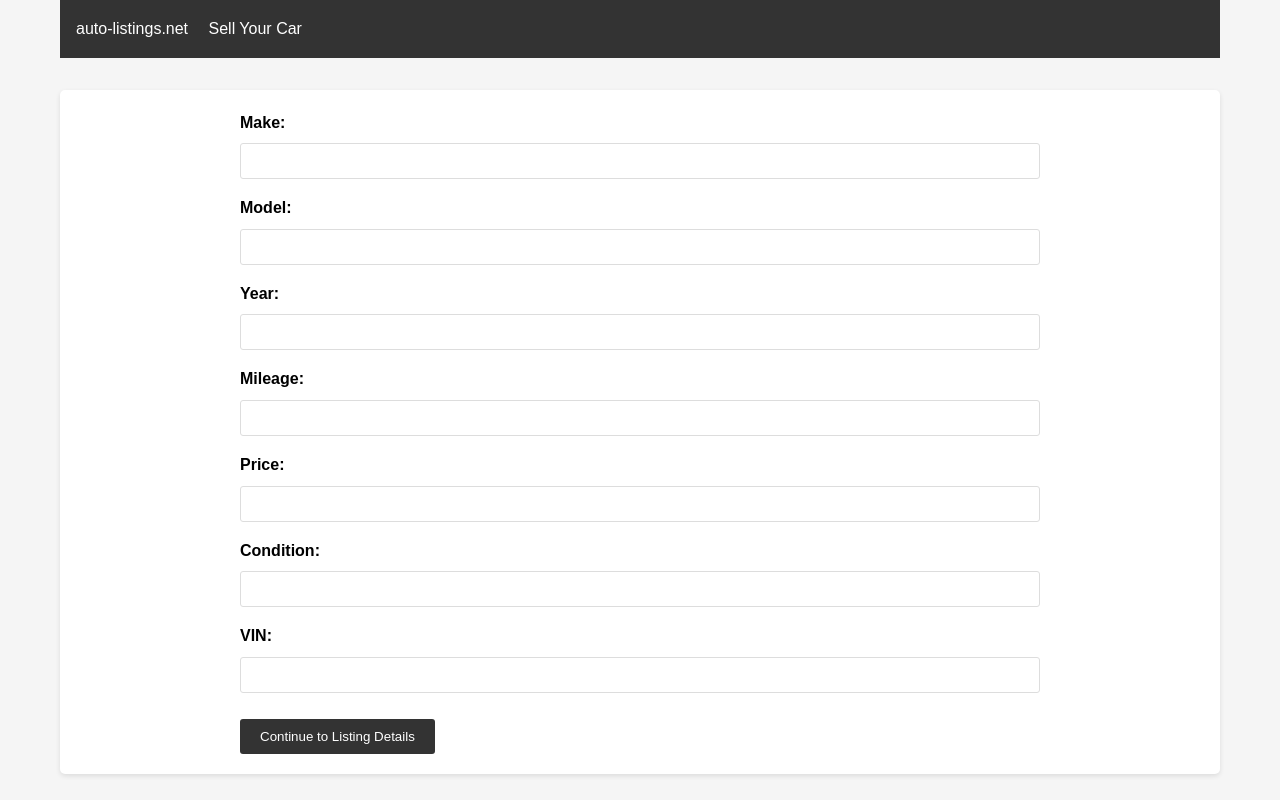
After one commit to bvedant/auto-listings.net, a Django app: page /sell/ in a window 1280 px wide. The commit adds this page. Run offline with Django 5.2, Linux system fonts and the light colour scheme.

Commit message:
Create Listing form

```diff
--- /dev/null
+++ b/listings/forms.py
@@ -0,0 +1,14 @@
+from django import forms
+
+class VehicleForm(forms.Form):
+    make = forms.CharField(max_length=100)
+    model = forms.CharField(max_length=100)
+    year = forms.IntegerField()
+    mileage = forms.IntegerField()
+    price = forms.DecimalField(max_digits=10, decimal_places=0)
+    condition = forms.CharField(max_length=50)
+    vin = forms.CharField(max_length=17, label="VIN")
+
+class ListingDetailsForm(forms.Form):
+    title = forms.CharField(max_length=200)
+    seller_notes = forms.CharField(widget=forms.Textarea, required=False)
--- a/listings/models.py
+++ b/listings/models.py
@@ -7,7 +7,6 @@ class Vehicle(models.Model):
     year = models.IntegerField()
     mileage = models.IntegerField()
     price = models.DecimalField(max_digits=10, decimal_places=0)
-    description = models.TextField()
     condition = models.CharField(max_length=50)
     vin = models.CharField(max_length=17)
 
--- a/listings/templates/listings/base.html
+++ b/listings/templates/listings/base.html
@@ -136,12 +136,47 @@
                 grid-template-columns: 1fr;
             }
         }
+
+        /* Form styles */
+        .listing-form {
+            max-width: 800px;
+            margin: 0 auto;
+        }
+
+        .form-section {
+            margin-bottom: 2em;
+        }
+
+        form p {
+            margin-bottom: 1em;
+        }
+
+        label {
+            display: block;
+            margin-bottom: 0.5em;
+            font-weight: bold;
+        }
+
+        input[type="text"],
+        input[type="number"],
+        textarea,
+        select {
+            width: 100%;
+            padding: 8px;
+            border: 1px solid #ddd;
+            border-radius: 3px;
+            font-size: 1em;
+        }
+
+        textarea {
+            min-height: 100px;
+        }
     </style>
 </head>
 <body>
     <nav>
         <a href="{% url 'listings:listing_list' %}">auto-listings.net</a>
-        <a href="{% url 'listings:listing_create' %}">Sell Your Car</a>
+        <a href="{% url 'listings:vehicle_create' %}">Sell Your Car</a>
     </nav>
 
     <div class="content">
--- /dev/null
+++ b/listings/templates/listings/vehicle_form.html
@@ -0,0 +1,13 @@
+{% extends 'listings/base.html' %}
+
+{% block title %}Add Your Vehicle{% endblock %}
+
+{% block content %}
+<div class="listing-form">
+    <form method="post">
+        {% csrf_token %}
+        {{ form.as_p }}
+        <button type="submit">Continue to Listing Details</button>
+    </form>
+</div>
+{% endblock %}
--- a/listings/urls.py
+++ b/listings/urls.py
@@ -6,5 +6,6 @@ app_name = 'listings'
 urlpatterns = [
     path('', views.listing_list, name='listing_list'),
     path('<int:pk>/', views.listing_detail, name='listing_detail'),
-    path('create/', views.listing_create, name='listing_create'),
+    path('sell/', views.vehicle_create, name='vehicle_create'),
+    path('sell/<int:vehicle_id>/details/', views.listing_details, name='listing_details'),
 ]
--- a/listings/views.py
+++ b/listings/views.py
@@ -1,5 +1,6 @@
-from django.shortcuts import render, get_object_or_404
-from .models import Listing
+from django.shortcuts import render, get_object_or_404, redirect
+from .models import Listing, Vehicle
+from .forms import VehicleForm, ListingDetailsForm
 
 def listing_list(request):
     listings = Listing.objects.filter(is_active=True).order_by('-created_at')
@@ -9,6 +10,32 @@ def listing_detail(request, pk):
     listing = get_object_or_404(Listing, pk=pk)
     return render(request, 'listings/listing_detail.html', {'listing': listing})
 
-def listing_create(request):
-    # We'll implement this later with forms
-    pass
+def vehicle_create(request):
+    if request.method == 'POST':
+        form = VehicleForm(request.POST)
+        if form.is_valid():
+            vehicle = Vehicle.objects.create(**form.cleaned_data)
+            return redirect('listings:listing_details', vehicle_id=vehicle.id)
+    else:
+        form = VehicleForm()
+
+    return render(request, 'listings/vehicle_form.html', {'form': form})
+
+def listing_details(request, vehicle_id):
+    vehicle = get_object_or_404(Vehicle, id=vehicle_id)
+
+    if request.method == 'POST':
+        form = ListingDetailsForm(request.POST)
+        if form.is_valid():
+            listing = Listing.objects.create(
+                vehicle=vehicle,
+                **form.cleaned_data
+            )
+            return redirect('listings:listing_detail', pk=listing.pk)
+    else:
+        form = ListingDetailsForm()
+
+    return render(request, 'listings/listing_details_form.html', {
+        'form': form,
+        'vehicle': vehicle
+    })
```
Also changed, not shown: listings/templates/listings/listing_details_form.html (added, +21 -0 lines), listings/templates/listings/listing_form.html (added, +15 -0 lines), listings/migrations/0002_remove_vehicle_description.py (added).
